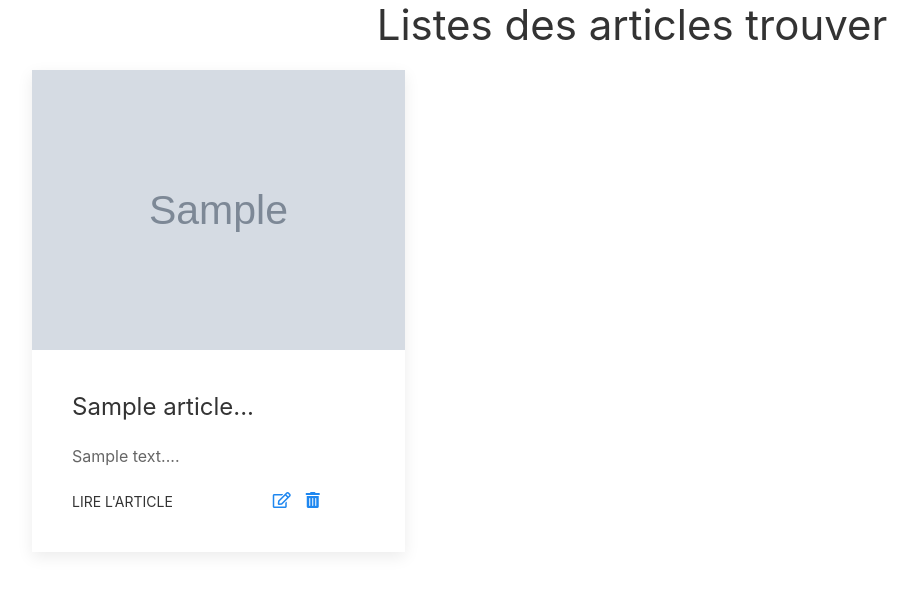
After one commit to crownbackend/Unitaide, a Symfony app: template templates/backOffice/search/search.html.twig in a window 1280 px wide. The commit adds this page. Shown: the top 593 px of the page, without its empty margins (8-926 px from the left). Run offline with Twig, Linux system fonts and the light colour scheme; the template is opened without the code that fills it: most values are stand-ins (such as "Sample title", 1, 10 or a date in 2020); grey boxes marked "Sample" are stand-in pictures; style sheets or scripts are compiled from the project's sources; some libraries are stand-ins or nearby versions.

Commit message:
add search article and testing

```diff
--- a/templates/backOffice/base.html.twig
+++ b/templates/backOffice/base.html.twig
@@ -44,9 +44,16 @@
                 <a href="#">Newsletter</a>
             </li>
         </ul>
+
     </div>
         <div class="uk-navbar-right" style="padding-right: 15px;">
+            <div class="uk-margin">
+                <form class="uk-search uk-search-large" method="GET" action="{{ path('admin_search') }}">
+                    <span uk-search-icon></span>
+                    <input class="uk-search-input" type="search" name="search" placeholder="Rechercher un article">
+                </form>
             <a href="{{ path('home') }}" target="_blank">Accedez au site web</a>
+            </div>
         </div>
 </nav>
 {% endif %}
--- /dev/null
+++ b/templates/backOffice/search/search.html.twig
@@ -0,0 +1,46 @@
+{% extends 'backOffice/base.html.twig' %}
+{% block title %}Résultats des recherches {% endblock %}
+{% block body %}
+    {% if articles %}
+        <h1 class="uk-text-center">Listes des articles trouver</h1>
+        {% for row in articles|batch(3) %}
+            <div class="uk-child-width-1-3@m" uk-grid>
+
+                {% for article in row %}
+                    <div>
+                        <div class="uk-card uk-card-default">
+                            <div class="uk-card-media-top">
+                                <a href="{{ path('admin_show_article', {'slug': article.slug}) }}">
+                                    <img src="{{ asset('images/miniature/'~article.imageNameMiniature) }}" width="1500" style="height: 100%;" alt="{{ article.imageNameMiniature }}">
+                                </a>
+                            </div>
+                            <ul class="uk-iconnav">
+                                <li><a href="" uk-icon="icon: check"></a></li>
+                            </ul>
+
+                            <div class="uk-card-body">
+                                <h3 class="uk-card-title">{{ article.title|slice(0, 22) }}...</h3>
+                                <p>{{ article.seoDescription|slice(0, 70) }}...</p>
+                                <div class="uk-grid-small uk-child-width-auto" uk-grid>
+                                    <div>
+                                        <a class="uk-button uk-button-text" href="{{ path('admin_show_article', {'slug': article.slug}) }}">Lire l'article</a>
+                                    </div>
+                                    <a href="{{ path('admin_edit_article', {'id': article.id}) }}" title="Editer l'article" style="padding-left: 100px;">
+                                        <i class="far fa-edit"></i>
+                                    </a>
+                                    <a href="{{ path('admin_delete_article', {'id': article.id}) }}" onclick="return confirm('Are you sure?')" title="Supprimer l'article" data-turbolinks="false">
+                                        <i class="fas fa-trash-alt"></i>
+                                    </a>
+                                </div>
+                            </div>
+
+                        </div>
+                    </div>
+                {% endfor %}
+            </div>
+        {% endfor %}
+    {% else %}
+        <h1>Aucune recherche n'est trouver</h1>
+    {% endif %}
+
+{% endblock %}
```
Also changed, not shown: src/Controller/Admin/SearchAdminController.php (added, +29 -0 lines), src/Repository/ArticleRepository.php (+18 -0 lines), tests/Repository/ArticleRepositoryTest.php (added, +43 -0 lines), public/build/app.js.
